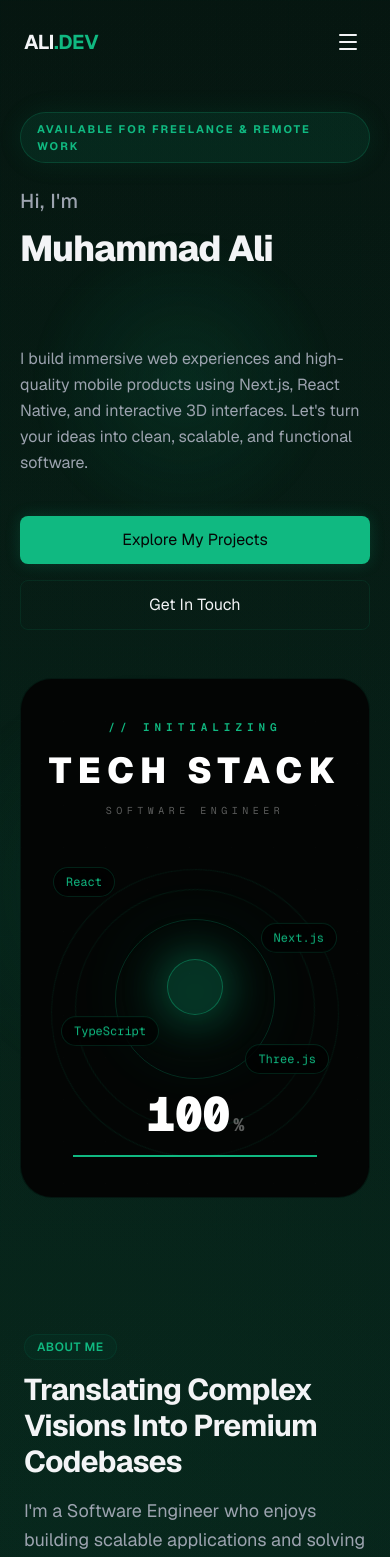
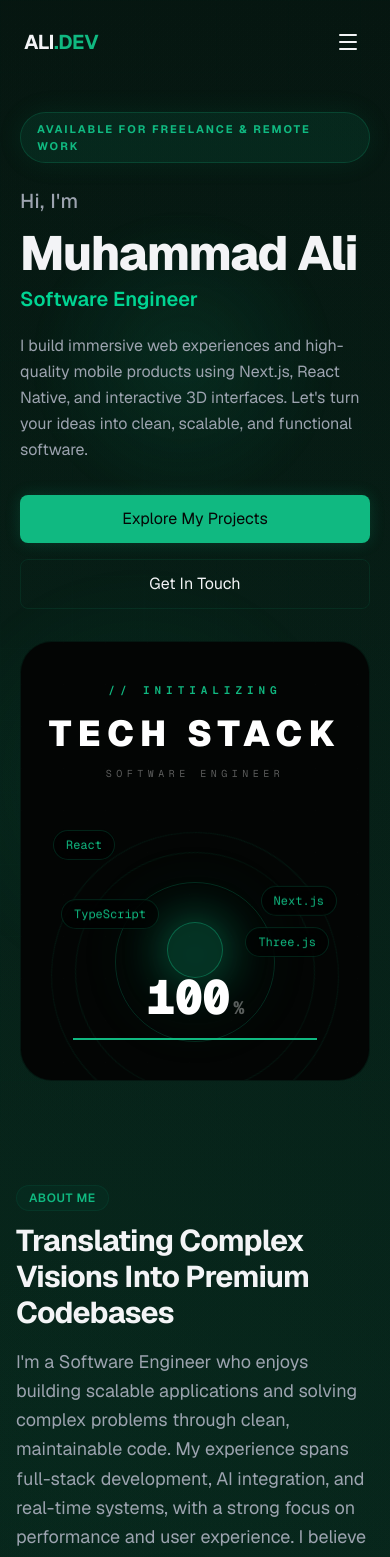
Before and after one commit to muhammadali-dotcom/Ali-Portfolio-Website, a Next.js app: page / in a window 390 px wide. Shown: the top 1557 px of the page. Built offline with nearby package versions, Linux system fonts and the light colour scheme.

Commit message:
Fixed: Mobile Responsiveness and Hero Screen

```diff
--- a/package.json
+++ b/package.json
@@ -28,6 +28,7 @@
     "@types/three": "^0.184.1",
     "eslint": "^9",
     "eslint-config-next": "16.2.7",
+    "playwright": "^1.61.0",
     "tailwindcss": "^4",
     "typescript": "^5"
   }
--- a/src/components/sections/About.tsx
+++ b/src/components/sections/About.tsx
@@ -7,7 +7,7 @@ import { Zap, Eye, Globe } from "lucide-react";
 
 export const About: React.FC = () => {
   return (
-    <section id="about" className="relative py-24 px-6 max-w-7xl mx-auto">
+    <section id="about" className="relative overflow-hidden py-16 px-4 sm:px-6 lg:py-24 max-w-7xl mx-auto">
       {/* Background Glow */}
       <div className="absolute top-[30%] right-[10%] w-[350px] h-[350px] radial-glow opacity-30 pointer-events-none" />
 
--- a/src/components/sections/Contact.tsx
+++ b/src/components/sections/Contact.tsx
@@ -45,7 +45,7 @@ export const Contact: React.FC = () => {
 
 
   return (
-    <section id="contact" className="relative py-24 px-6 max-w-7xl mx-auto">
+    <section id="contact" className="relative overflow-hidden py-16 px-4 sm:px-6 lg:py-24 max-w-7xl mx-auto">
       {/* Background Glow */}
       <div className="absolute bottom-0 left-[10%] w-[450px] h-[450px] radial-glow opacity-30 pointer-events-none" />
 
--- a/src/components/sections/Experience.tsx
+++ b/src/components/sections/Experience.tsx
@@ -49,7 +49,7 @@ const experience = [
 
 export const Experience: React.FC = () => {
   return (
-    <section id="experience" className="relative mx-auto max-w-6xl px-6 py-24">
+    <section id="experience" className="relative mx-auto max-w-6xl px-4 sm:px-6 py-16 lg:py-24">
       <div className="pointer-events-none absolute left-[20%] top-[40%] h-[380px] w-[380px] radial-glow opacity-25" />
 
       <FadeInUp>
@@ -61,7 +61,7 @@ export const Experience: React.FC = () => {
         />
       </FadeInUp>
 
-      <div className="relative mt-16 border-l-2 border-glass-border pl-10 md:ml-44 md:pl-20">
+      <div className="relative mt-10 border-l-2 border-glass-border pl-8 md:ml-44 md:mt-16 md:pl-20">
         <StaggerChildren className="space-y-14">
           {experience.map((exp) => (
             <StaggerItem key={exp.id} className="relative">
@@ -69,7 +69,7 @@ export const Experience: React.FC = () => {
                 {exp.duration}
               </div>
 
-              <div className="absolute -left-[54px] md:-left-[94px] top-1.5 z-10 flex h-7 w-7 items-center justify-center rounded-full border-2 border-emerald-accent bg-dark-bg shadow-[0_0_18px_rgba(16,185,129,0.75)]">
+              <div className="absolute -left-[14px] md:-left-[94px] top-1.5 z-10 flex h-7 w-7 items-center justify-center rounded-full border-2 border-emerald-accent bg-dark-bg shadow-[0_0_18px_rgba(16,185,129,0.75)]">
                 <Briefcase className="h-3.5 w-3.5 text-emerald-accent" />
               </div>
 
--- a/src/components/sections/Hero.tsx
+++ b/src/components/sections/Hero.tsx
@@ -37,7 +37,7 @@ export default function Hero() {
       {/* Subtle grid overlay */}
       <div className="pointer-events-none absolute inset-0 bg-[linear-gradient(rgba(16,185,129,0.025)_1px,transparent_1px),linear-gradient(90deg,rgba(16,185,129,0.025)_1px,transparent_1px)] bg-[size:72px_72px] opacity-40" />
 
-      <div className="relative z-10 mx-auto grid w-full max-w-7xl grid-cols-1 items-center gap-12 lg:grid-cols-[0.92fr_1.08fr] lg:gap-14">
+      <div className="relative z-10 mx-auto grid w-full max-w-7xl grid-cols-1 items-center gap-8 lg:grid-cols-[0.92fr_1.08fr] lg:gap-14">
         {/* Left content */}
         <div className="flex flex-col justify-center text-left lg:min-h-[680px]">
           <FadeInUp delay={0.1}>
@@ -46,7 +46,7 @@ export default function Hero() {
             </span>
           </FadeInUp>
 
-          <h1 className="mb-7 text-4xl font-extrabold leading-[0.98] tracking-tight text-text-primary sm:text-5xl lg:text-6xl xl:text-7xl">
+          <h1 className="mb-2 text-5xl font-extrabold leading-[0.95] tracking-tight text-text-primary sm:text-5xl lg:text-6xl xl:text-7xl">
             <span className="mb-4 block text-xl font-medium tracking-wide text-text-secondary sm:text-2xl">
               Hi, I&apos;m
             </span>
@@ -54,14 +54,14 @@ export default function Hero() {
             <span className="block">
               <TextReveal text="Muhammad Ali" delay={0.2} />
             </span>
-
-            <span className="mt-4 block bg-gradient-to-r from-emerald-accent via-emerald-400 to-teal-400 bg-clip-text text-transparent">
-              <TextReveal text="Software Engineer" delay={0.4} />
-            </span>
           </h1>
 
+          <p className="mb-5 text-xl font-semibold text-emerald-400 sm:text-2xl lg:text-3xl">
+            <TextReveal text="Software Engineer" delay={0.4} />
+          </p>
+
           <FadeInUp delay={0.6}>
-            <p className="mb-10 max-w-xl text-base leading-relaxed text-text-secondary sm:text-lg lg:text-xl">
+            <p className="mb-8 max-w-xl text-base leading-relaxed text-text-secondary lg:text-xl">
               I build immersive web experiences and high-quality mobile products
               using Next.js, React Native, and interactive 3D interfaces. Let&apos;s
               turn your ideas into clean, scalable, and functional software.
@@ -88,10 +88,12 @@ export default function Hero() {
         </div>
 
         {/* Right 3D scene */}
-        <div className="relative flex min-h-[520px] w-full items-end justify-center lg:min-h-[680px]">
-          <FadeInUp delay={0.35} className="flex h-full w-full items-end">
-            <TechSphereCanvas />
-          </FadeInUp>
+        <div className="relative flex w-full justify-center lg:min-h-[680px] lg:items-center lg:-translate-y-8 xl:-translate-y-10">
+          <div className="w-full max-w-[420px] sm:max-w-[480px] lg:max-w-none">
+            <FadeInUp delay={0.35} className="w-full">
+              <TechSphereCanvas />
+            </FadeInUp>
+          </div>
         </div>
       </div>
 
--- a/src/components/sections/Projects.tsx
+++ b/src/components/sections/Projects.tsx
@@ -7,7 +7,7 @@ import { projects } from "@/data/projects";
 
 export const Projects: React.FC = () => {
   return (
-    <section id="projects" className="relative py-24 px-6 max-w-7xl mx-auto">
+    <section id="projects" className="relative overflow-hidden py-16 px-4 sm:px-6 lg:py-24 max-w-7xl mx-auto">
       {/* Background Glow */}
       <div className="absolute top-[40%] right-[5%] w-[450px] h-[450px] radial-glow opacity-30 pointer-events-none" />
 
--- a/src/components/sections/Services.tsx
+++ b/src/components/sections/Services.tsx
@@ -7,7 +7,7 @@ import { services } from "@/data/services";
 
 export const Services: React.FC = () => {
   return (
-    <section id="services" className="relative py-24 px-6 max-w-7xl mx-auto">
+    <section id="services" className="relative overflow-hidden py-16 px-4 sm:px-6 lg:py-24 max-w-7xl mx-auto">
       {/* Background Glow */}
       <div className="absolute top-[20%] left-[10%] w-[350px] h-[350px] radial-glow opacity-30 pointer-events-none" />
 
--- a/src/components/three/TechSphereCanvas.tsx
+++ b/src/components/three/TechSphereCanvas.tsx
@@ -48,8 +48,8 @@ export const TechSphereCanvas: React.FC = () => {
   if (isMobile) {
     return (
       <PageTransition className="h-full w-full">
-        <div className="relative flex h-full min-h-[520px] w-full items-end justify-center">
-          <div className="relative flex h-[520px] w-full items-center justify-center overflow-hidden rounded-[2rem] border border-emerald-accent/10 bg-[#030504]">
+        <div className="relative flex w-full items-center justify-center">
+          <div className="relative flex h-[440px] w-full items-center justify-center overflow-hidden rounded-[2rem] border border-emerald-accent/10 bg-[#030504] sm:h-[520px]">
             <div className="absolute inset-0 bg-[radial-gradient(circle_at_50%_35%,rgba(16,185,129,0.16),transparent_35%),radial-gradient(circle_at_20%_80%,rgba(16,185,129,0.08),transparent_30%]" />
             <div className="absolute inset-0 bg-[linear-gradient(rgba(255,255,255,0.025)_1px,transparent_1px),linear-gradient(90deg,rgba(255,255,255,0.025)_1px,transparent_1px)] bg-[size:42px_42px] opacity-30" />
 
@@ -87,7 +87,7 @@ export const TechSphereCanvas: React.FC = () => {
 
   return (
     <PageTransition className="h-full w-full">
-      <div className="relative flex h-full min-h-[560px] w-full items-end justify-center">
+      <div className="relative flex h-full min-h-[560px] w-full items-center justify-center">
         <section className="relative h-[min(680px,calc(100vh-9rem))] min-h-[540px] w-full overflow-hidden rounded-[2rem] border border-white/10 bg-[#030504]">
           <div className="absolute inset-0 bg-[radial-gradient(circle_at_50%_35%,rgba(16,185,129,0.14),transparent_34%),radial-gradient(circle_at_20%_75%,rgba(16,185,129,0.08),transparent_30%),radial-gradient(circle_at_80%_20%,rgba(52,211,153,0.07),transparent_28%)]" />
           <div className="absolute inset-0 bg-[linear-gradient(rgba(255,255,255,0.025)_1px,transparent_1px),linear-gradient(90deg,rgba(255,255,255,0.025)_1px,transparent_1px)] bg-[size:48px_48px] opacity-30" />
--- a/src/components/ui/Footer.tsx
+++ b/src/components/ui/Footer.tsx
@@ -5,7 +5,7 @@ import { socials } from "@/data/socials";
 
 export const Footer: React.FC = () => {
   return (
-    <footer className="border-t border-glass-border/30 bg-dark-surface/30 py-12 px-6">
+    <footer className="border-t border-glass-border/30 bg-dark-surface/30 py-8 px-4 sm:px-6 lg:py-12">
       <div className="max-w-7xl mx-auto flex flex-col md:flex-row items-center justify-between gap-6">
         {/* Logo and Copy */}
         <div className="flex flex-col items-center md:items-start gap-2">
```
Also changed, not shown: src/components/sections/Skills.tsx (+6 -6 lines), 1 other file (tests, documents, lock files or other folders).
